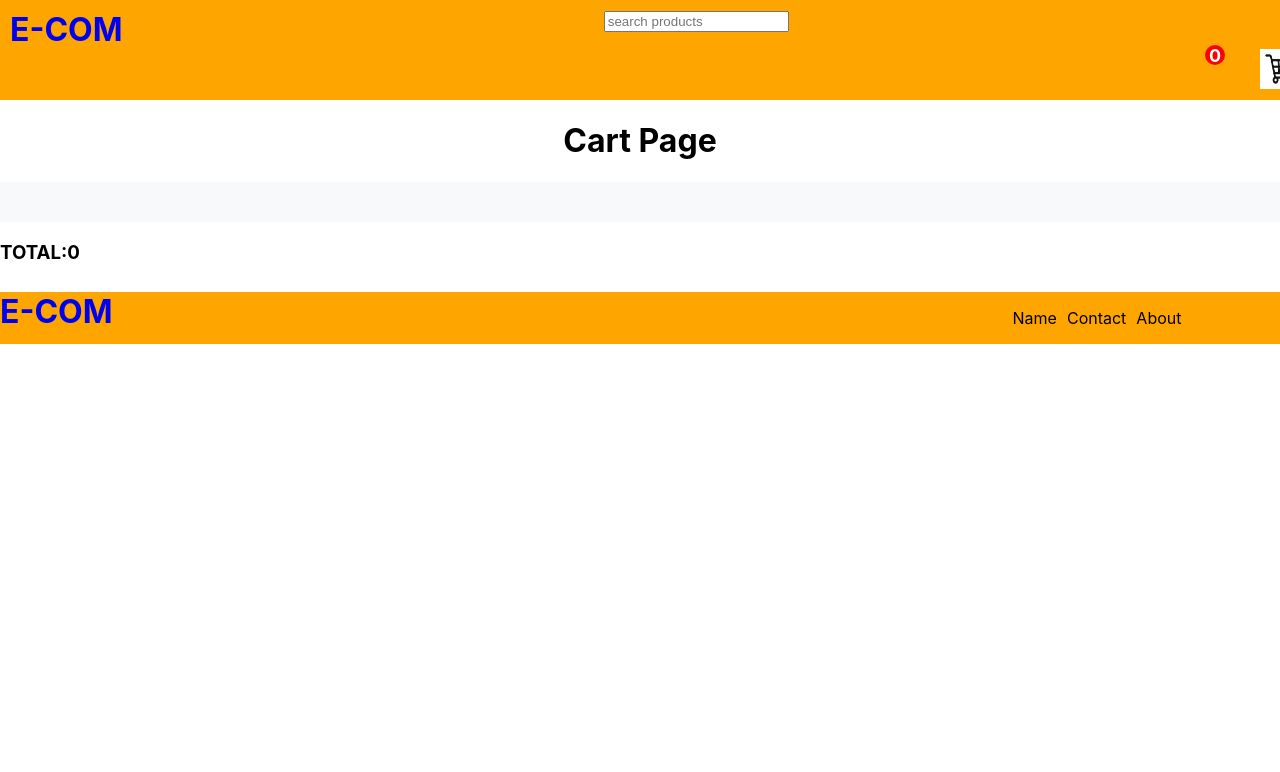
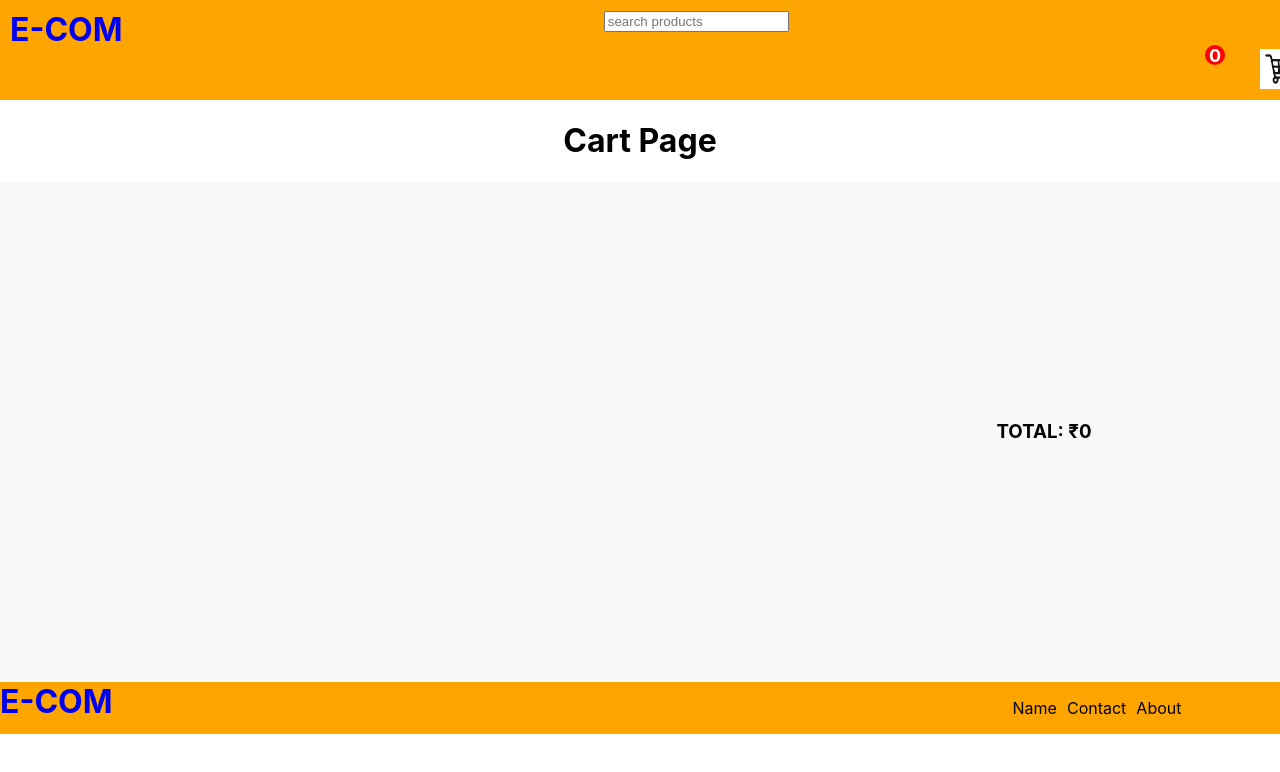
Before and after one commit to Harishkumaresan/React-Redux-Saga, a React (Create React App) app in the folder reactfirst/: page /cart in a window 1280 px wide. Shown: the top 772 px of the page. Built offline with nearby package versions, Linux system fonts and the light colour scheme.

Commit message:
cart qunatity updates and remove from cart button worked

```diff
--- a/reactfirst/src/Components/Cart.js
+++ b/reactfirst/src/Components/Cart.js
@@ -1,27 +1,27 @@
-import React from 'react'
-import { useDispatch, useSelector } from 'react-redux'
-import { cartData } from '../Redux/reducer'
+import React from 'react';
+import { useDispatch, useSelector } from 'react-redux';
 import Header1 from './Header1';
-import { INCREMENT_ITEM } from '../Redux/constant';
 import { decrementItem, incrementItem } from '../Redux/cartAction';
+import { removeToCart } from '../Redux/action';
 
 const Cart = () => {
     const cartData = useSelector((state) => state.cartData);
-    console.log("cartdata", cartData);
+    const quantityReducer = useSelector((state) => state.cartReducer); // Get all quantities
     const dispatch = useDispatch();
     const quantity = useSelector((state) => state.cartReducer.quantity);
     console.log("Quantity:", quantity); // Debugging log
     const amount = cartData.length && cartData.map((item) => item.prize).reduce((prev, next) => prev + next)
     return (
         <Header1>
+            <div>
             <h1>Cart Page</h1>
             <div
                 style={{
                     display: "flex",
                     justifyContent: "center",
-                    alignItems: "center", // Centers vertically
-                    width: "100%",       // Ensures full width
-                    background: "#f8f9fa" // Optional background color
+                    alignItems: "center",
+                    height:'500px',
+                    background: "#f8f9fa",
                 }}
             >
                 <div
@@ -34,9 +34,12 @@ const Cart = () => {
                         justifyContent: "center",
                     }}
                 >
-                    {cartData.map((item) => (
+                    {cartData.map((item) => {
+                        const quantity = quantityReducer[item.id] || 0; // Get quantity for each item
+
+                        return (
                             <div
-                            key={item.key}
+                                key={item.id}
                                 style={{
                                     display: "flex",
                                     alignItems: "center",
@@ -56,7 +59,7 @@ const Cart = () => {
                                         width: "90px",
                                         height: "90px",
                                         objectFit: "cover",
-                                    borderRadius: "5px"
+                                        borderRadius: "5px",
                                     }}
                                 />
 
@@ -66,7 +69,7 @@ const Cart = () => {
                                         display: "flex",
                                         alignItems: "center",
                                         gap: "20px",
-                                    flexWrap: "wrap", // Ensures responsiveness
+                                        flexWrap: "wrap",
                                     }}
                                 >
                                     <strong>{item.name}</strong>
@@ -74,17 +77,25 @@ const Cart = () => {
                                     <span>📦 {item.category}</span>
                                     <span>🏷️ {item.brand}</span>
                                     <span>🎨 {item.color}</span>
+                                     <button onClick={() => dispatch(removeToCart(item.id))}>Remove to cart</button>
                                     <div>
-                                    <button onClick={()=>dispatch(incrementItem())}>+</button> <span>Quantity : {quantity}</span> <button onClick={()=> dispatch(decrementItem())}>-</button>
+                                        <button onClick={() => dispatch(incrementItem(item.id))}>+</button>
+                                        <span> Quantity: {quantity} </span>
+                                        <button onClick={() => dispatch(decrementItem(item.id))}>-</button>
+                                    </div>
+
                                 </div>
                             </div>
+                        );
+                    })}
                 </div>
-                    ))}
+                <h3 style={{ float: 'left' }}>
+                TOTAL: ₹{cartData.reduce((sum, item) => sum + item.prize * (quantityReducer[item.id] || 1), 0)}
+            </h3>
             </div>
             </div>
-            <h3 style={{ float: 'left' }}>TOTAL:{amount} </h3>
         </Header1>
-    )
-}
+    );
+};
 
-export default Cart
+export default Cart;
--- a/reactfirst/src/Components/Header1.js
+++ b/reactfirst/src/Components/Header1.js
@@ -57,7 +57,7 @@ const Header1 = ({children}) => {
       </NavLink>
     </CartContainer>
      <main className="content">{children}</main>
-     <footer style={{marginTop:'70px', backgroundColor:'orange'}}>
+     <footer style={{ backgroundColor:'orange'}}>
      <NavLink to={'/'}><h1 style={{float:'left' , margin:'0px'}}>E-COM</h1></NavLink>
      <div style={{display:'flex' , paddingLeft:'900px' , gap:'10px'}}>
       <p>Name</p>
--- a/reactfirst/src/Redux/cartAction.js
+++ b/reactfirst/src/Redux/cartAction.js
@@ -1,13 +1,15 @@
 import { DECREMENT_ITEM, INCREMENT_ITEM } from "./constant";
 
-export const incrementItem = () => {
+export const incrementItem = (productId) => {
     return {
       type: INCREMENT_ITEM,
+      payload: productId // Pass productId to identify which item to update
     };
   };
 
-  export const decrementItem = () => {
+  export const decrementItem = (productId) => {
     return {
       type: DECREMENT_ITEM,
+      payload: productId
     };
   };
--- a/reactfirst/src/Redux/cartReducer.js
+++ b/reactfirst/src/Redux/cartReducer.js
@@ -1,4 +1,4 @@
-import { DECREMENT_ITEM, INCREMENT_ITEM } from "./constant";
+import { DECREMENT_ITEM, INCREMENT_ITEM, REMOVE_ITEM } from "./constant";
 
 const initialState = {
     cartData: [],
@@ -7,14 +7,16 @@ const initialState = {
 export const cartReducer = (state = initialState, action) => {
   switch (action.type) {
     case INCREMENT_ITEM:
-      return { ...state, quantity: state.quantity + 1 };
+      return {
+        ...state,
+        [action.payload]: (state[action.payload] || 0) + 1 // Increase only this product's quantity
+    };
 
     case DECREMENT_ITEM:
       return {
         ...state,
-        quantity: state.quantity > 1 ? state.quantity - 1 : 1, // Prevents negative values
-      };
-
+        [action.payload]: Math.max((state[action.payload] || 0) - 1, 0) // Prevent negative quantity
+    };
     default:
       return state;
   }
--- a/reactfirst/src/Redux/constant.js
+++ b/reactfirst/src/Redux/constant.js
@@ -6,3 +6,4 @@ export const SET_PRODUCT_LIST = "SET_PRODUCT_LIST"
 export const SEARCH_PRODUCTS = "SEARCH_PRODUCTS"
 export const INCREMENT_ITEM = "INCREMENT_ITEM";
 export const DECREMENT_ITEM = "DECREMENT_ITEM";
+export const REMOVE_ITEM = "REMOVE_ITEM";
--- a/reactfirst/src/Redux/productSaga.js
+++ b/reactfirst/src/Redux/productSaga.js
@@ -16,7 +16,7 @@ function* searchProducts(data){
 
 function* productSaga()
 {
-   yield takeLatest(PRODUCT_LIST,getProducts)
+   yield takeLatest(PRODUCT_LIST,getProducts) // takelatest means it call last item only takeEvery means its call all
    yield takeEvery(SEARCH_PRODUCTS,searchProducts)
 }
 
```
Lines whose indentation alone changed are shown as unchanged.
